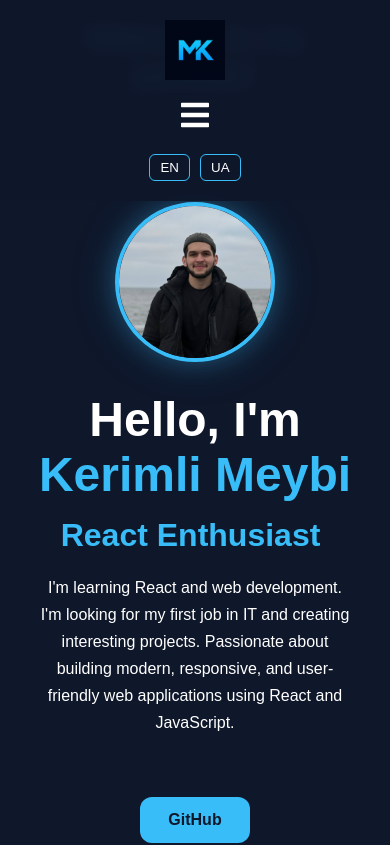
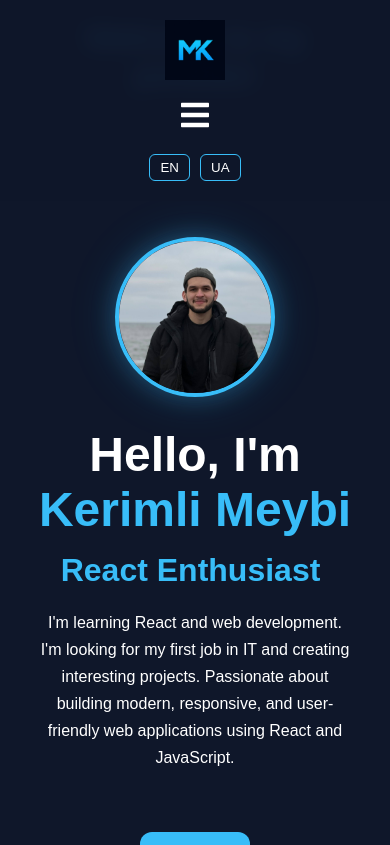
Before and after one commit to kerimovmeybi-bit/my-portfolio, a React (Vite) app: page / in a window 390 px wide. Shown: the top 845 px of the page. Built offline with nearby package versions, Linux system fonts and the light colour scheme.

Commit message:
update hero image spacing

```diff
--- a/src/App.css
+++ b/src/App.css
@@ -484,7 +484,7 @@ html {
     .hero-img {
         width: 160px;
         height: 160px;
-        margin-top: 25%;
+        margin-top: 35%;
     }
 }
 
```
